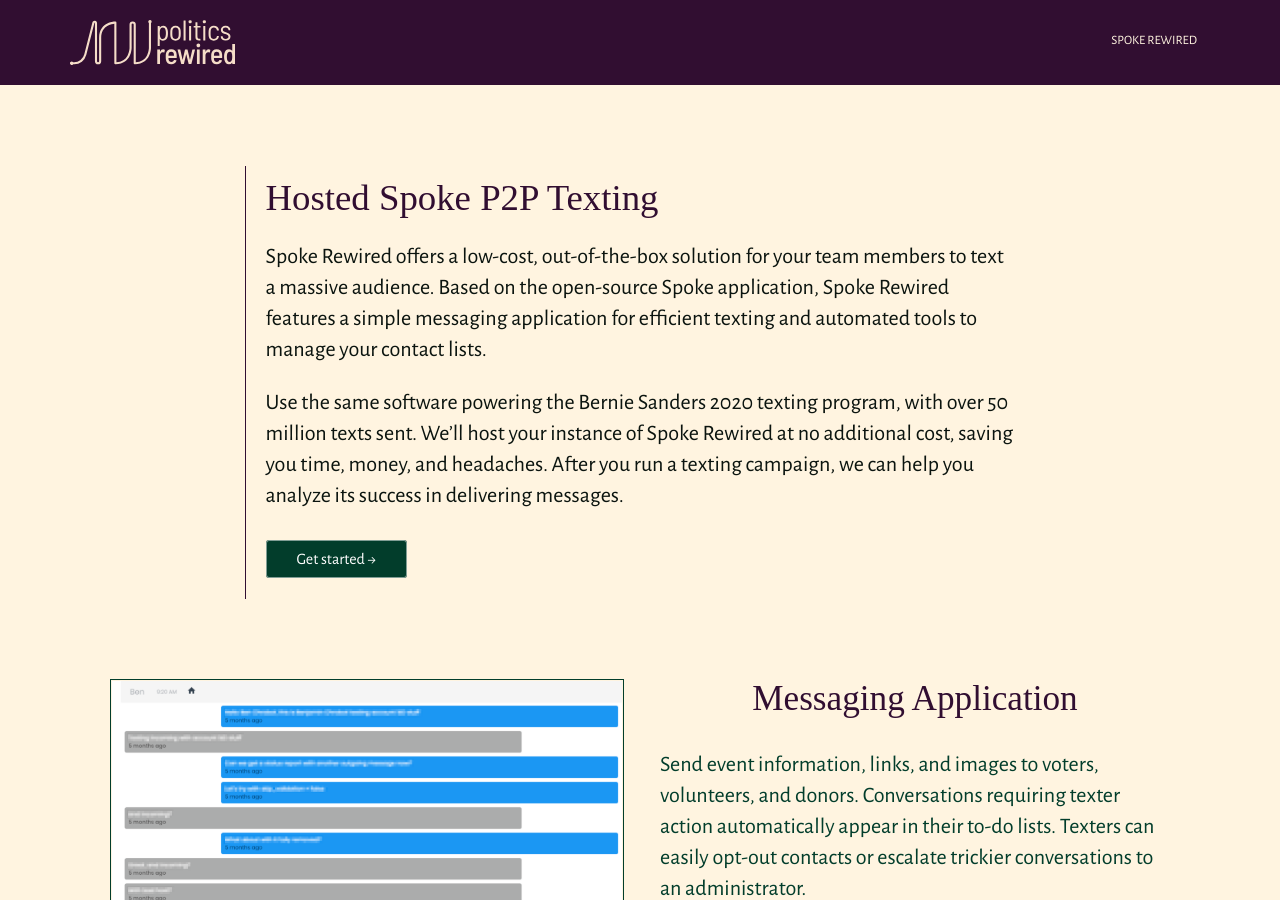
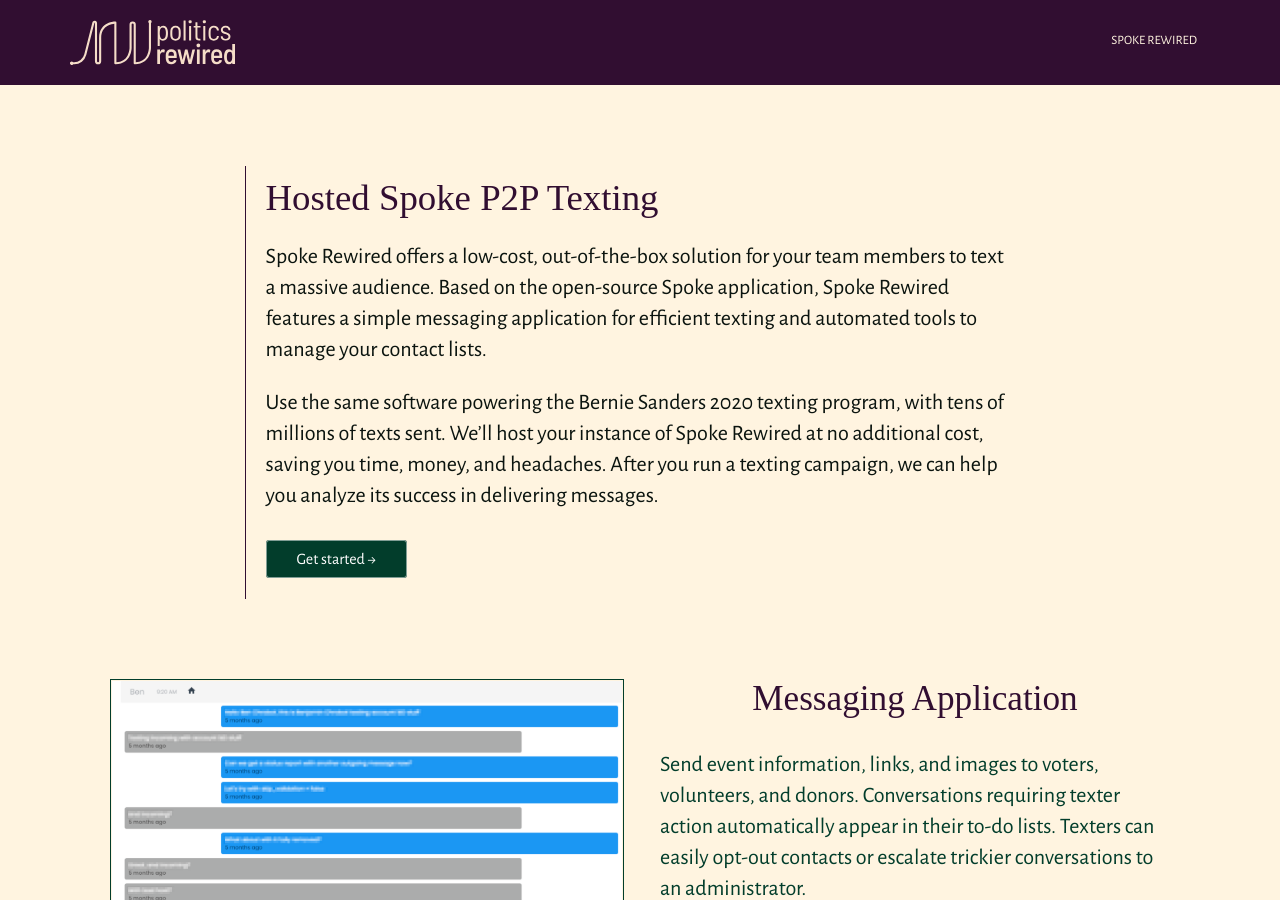
Before and after one commit to politics-rewired/politics-rewired.github.io, a Jekyll site: the page built from spoke.html, in a window 1280 px wide and 900 px high. Built offline with Jekyll 4.4.1, drawn with Linux system fonts in a browser that asks for light colours; some web fonts are replaced; a script that is not in the unit is left out.

Commit message:
change to tens of millions

```diff
--- a/spoke.html
+++ b/spoke.html
@@ -5,7 +5,7 @@
   heading: Hosted Spoke P2P Texting
   description:
     - Spoke Rewired offers a low-cost, out-of-the-box solution for your team members to text a massive audience. Based on the open-source Spoke application, Spoke Rewired features a simple messaging application for efficient texting and automated tools to manage your contact lists.
-    - Use the same software powering the Bernie Sanders 2020 texting program, with over 50 million texts sent. We’ll host your instance of Spoke Rewired at no additional cost, saving you time, money, and headaches. After you run a texting campaign, we can help you analyze its success in delivering messages.
+    - Use the same software powering the Bernie Sanders 2020 texting program, with tens of millions of texts sent. We’ll host your instance of Spoke Rewired at no additional cost, saving you time, money, and headaches. After you run a texting campaign, we can help you analyze its success in delivering messages.
 sections:
   - title: Messaging Application
     content: Send event information, links, and images to voters, volunteers, and donors. Conversations requiring texter action automatically appear in their to-do lists. Texters can easily opt-out contacts or escalate trickier conversations to an administrator.
```
